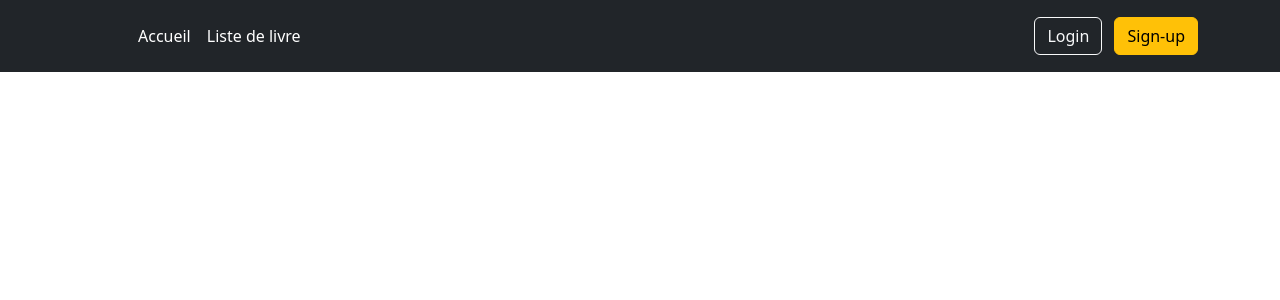
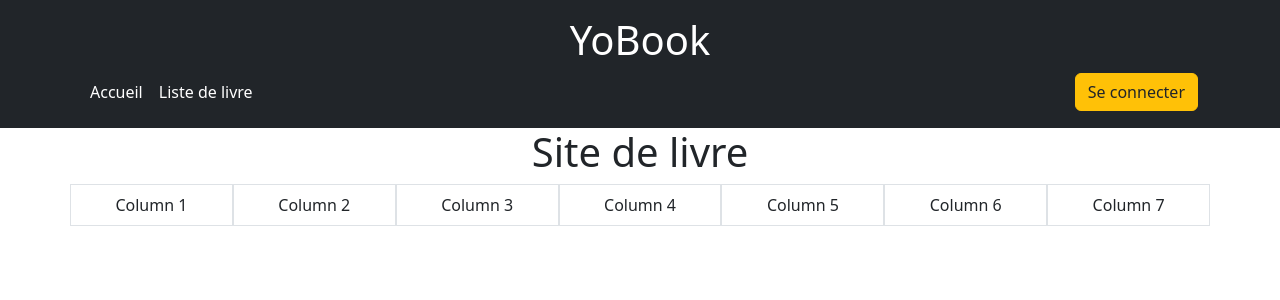
Before and after one commit to Yoannmr2005/sitePersoLivre, a PHP site: page / in a window 1280 px wide. Shown: the top 300 px of the page. Run offline with PHP 8.4, Linux system fonts and the light colour scheme; data that the repository does not hold is empty.

Commit message:
change header and add session

```diff
--- a/www/index.php
+++ b/www/index.php
@@ -7,6 +7,7 @@
  */
 ?>
 <?php session_start(); ?>
+<?php include("session.php"); ?>
 <?php include("vues/header.php"); ?>
 
 <?php
@@ -19,9 +20,20 @@ switch ($uc) {
     case 'accueil':
         include("vues/accueil.php");
         break;
-
+    case 'connect':
+        require_once('Controllers/connectionControlleur.php');
+        break;
+    case 'disconnect':
+        require_once('Controllers/deconnectionControlleur.php');
+        break;
     case 'liste':
-
+        require_once('Controllers/listeControlleur.php');
+        break;
+    case 'admin':
+        require_once('Controllers/adminControlleur.php');
+        break;
+    case 'listePerso':
+        require_once('Controllers/personnalListeControlleur.php');
         break;
 }
 
--- /dev/null
+++ b/www/session.php
@@ -0,0 +1,12 @@
+<?php
+// Créer la session pour le compte si elle n'existe pas
+if (!isset($_SESSION["compte"])) {
+    $_SESSION["compte"] = array();
+    $_SESSION["compte"]["utilisateur"] = 0;
+    $_SESSION["compte"]["admin"] = 0;
+}
+
+// Recupère l'id de l'utilisateur connecté
+if (isset($_SESSION["nomConnecte"])) {
+    //$idUtilisateur = PDO_Select("SELECT idutilisateur FROM utilisateur WHERE nom = ?", [$_SESSION["nomConnecte"]]);
+}
--- a/www/vues/accueil.php
+++ b/www/vues/accueil.php
@@ -0,0 +1,27 @@
+<div class="container text-center">
+    <h1>Site de livre</h1>
+    <div class="row ">
+        <div class="col border p-2">
+            Column 1
+        </div>
+        <div class="col border p-2">
+            Column 2
+        </div>
+        <div class="col border p-2">
+            Column 3
+        </div>
+        <div class="col border p-2">
+            Column 4
+        </div>
+        <div class="col border p-2">
+            Column 5
+        </div>
+        <div class="col border p-2">
+            Column 6
+        </div>
+        <div class="col border p-2">
+            Column 7
+        </div>
+    </div>
+
+</div>
--- a/www/vues/header.php
+++ b/www/vues/header.php
@@ -1,22 +1,10 @@
 <?php
-
 /**
  * Auteur : Yoann Meier
- * Projet : Site internet de livre
- * Detail : Page qui affiche le header
+ * Site de livre
+ * Version : 3.0
+ * Page : Affiche le header
  */
-
-// Créer la session pour le compte si elle n'existe pas
-if (!isset($_SESSION["compte"])) {
-    $_SESSION["compte"] = array();
-    $_SESSION["compte"]["utilisateur"] = 0;
-    $_SESSION["compte"]["admin"] = 0;
-}
-
-// Recupère l'id de l'utilisateur connecté
-if (isset($_SESSION["nomConnecte"])) {
-    //$idUtilisateur = PDO_Select("SELECT idutilisateur FROM utilisateur WHERE nom = ?", [$_SESSION["nomConnecte"]]);
-}
 ?>
 <!DOCTYPE html>
 <html lang="fr">
@@ -29,68 +17,54 @@ if (isset($_SESSION["nomConnecte"])) {
     <title>YoBook</title>
 </head>
 
-<body>
+<body class="d-flex flex-column h-100">
 
     <header class="p-3 bg-dark text-white">
+        <div class="text-center">
+            <p class="h1">YoBook</p>
+        </div>
         <div class="container">
             <div class="d-flex flex-wrap align-items-center justify-content-center justify-content-lg-start">
-                <a href="/" class="d-flex align-items-center mb-2 mb-lg-0 text-white text-decoration-none">
-                    <svg class="bi me-2" width="40" height="32" role="img" aria-label="Bootstrap">
-                        <use xlink:href="#bootstrap"></use>
-                    </svg>
-                </a>
 
                 <ul class="nav col-12 col-lg-auto me-lg-auto mb-2 justify-content-center mb-md-0">
-                    <li><a href="#" class="nav-link px-2 text-white">Accueil</a></li>
-                    <li><a href="#" class="nav-link px-2 text-white">Liste de livre</a></li>
+                    <li><a href="index.php" class="nav-link px-2 text-white">Accueil</a></li>
+                    <li><a href="index.php?uc=liste" class="nav-link px-2 text-white">Liste de livre</a></li>
+                    <?php
+                    // Affiche un lien si on est connecté
+                    if (isset($_SESSION["compte"])) {
+                        if ($_SESSION["compte"]["admin"] == 1) {
+                    ?>
+                            <li><a href="index.php?uc=admin" class="nav-link px-2 text-white">Admin</a></li>
+                        <?php
+                        } elseif ($_SESSION["compte"]["utilisateur"] == 1) {
+                        ?>
+                            <li><a href="index.php?uc=listePerso" class="nav-link px-2 text-white">Ma liste</a></li>
+                        <?php
+                        } else {
+                            echo "";
+                        }
+                        ?>
+                        <!-- <a href='gestionCompte.php?id=<?= $idUtilisateur["idutilisateur"] ?>'>Gérer mon compte</a>"; -->
+                    <?php
+                    }
+                    ?>
                 </ul>
 
                 <div class="text-end">
-                    <button type="button" class="btn btn-outline-light me-2">Login</button>
-                    <button type="button" class="btn btn-warning">Sign-up</button>
+                    <?php
+                    if ($_SESSION["compte"]["admin"] == 0 && $_SESSION["compte"]["utilisateur"] == 0) {
+                    ?>
+                        <button type="button" class="btn btn-warning"><a href="index.php?uc=connect" class="text-decoration-none text-dark">Se connecter</a></button>
+
+                    <?php
+                    } else {
+                    ?>
+                        <button type="button" class="btn btn-warning"><a href="index.php?uc=disconnect" class="text-decoration-none text-dark">Se deconnecter</a></button>
+                    <?php
+                    }
+
+                    ?>
                 </div>
             </div>
         </div>
     </header>
-
-    <!-- <header>
-        <div class="connexion">
-            <?php
-            // if ($_SESSION["compte"]["admin"] == 0 && $_SESSION["compte"]["utilisateur"] == 0) {
-            ?>
-                <a href="connexion.php">Se connecter</a>
-
-            <?php
-            // } else {
-            ?>
-                <a href="deconnexion.php">Se deconnecter</a>
-            <?php
-            // }
-
-            ?>
-        </div>
-        <p>Site de livre</p>
-        <div class="lienHeader">
-            <a href="index.php">Accueil</a>
-            <?php
-            // Affiche un lien si on est connecté
-            // if (isset($_SESSION["compte"])) {
-            // if ($_SESSION["compte"]["admin"] == 1) {
-            ?>
-                    <a href='admin.php'>Admin</a>";
-                <?php
-                // } elseif ($_SESSION["compte"]["utilisateur"] == 1) {
-                ?>
-                    <a href='maListe.php'>Ma liste</a>";
-                <?php
-                // } else {
-                // echo "";
-                // }
-                ?>
-                <a href='gestionCompte.php?id=<?= $idUtilisateur["idutilisateur"] ?>'>Gérer mon compte</a>";
-            <?php
-            // }
-            ?>
-            <a href="listeLivre.php">Liste des Livres</a>
-        </div>
-    </header> -->
```
